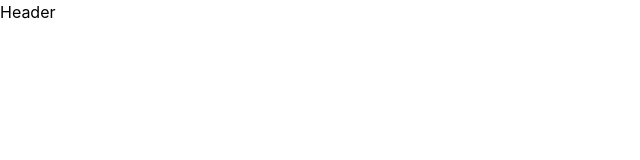
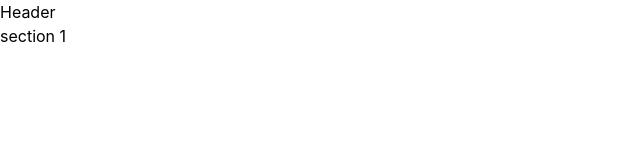
Before and after one commit to RahimovAbdurahmon/branch, a website: page index.html in a window 1280 px wide. Shown: the full height of the page, 0-640 px from the left. Drawn offline with nearby package versions, Linux system fonts and the light colour scheme; files that its build step writes are made by us from their sources.

Commit message:
section 1 in page1

```diff
--- a/index.html
+++ b/index.html
@@ -10,5 +10,8 @@
      <header>
         Header
      </header>
+     <section>
+        <section>section 1</section>
+     </section>
 </body>
 </html>
```
